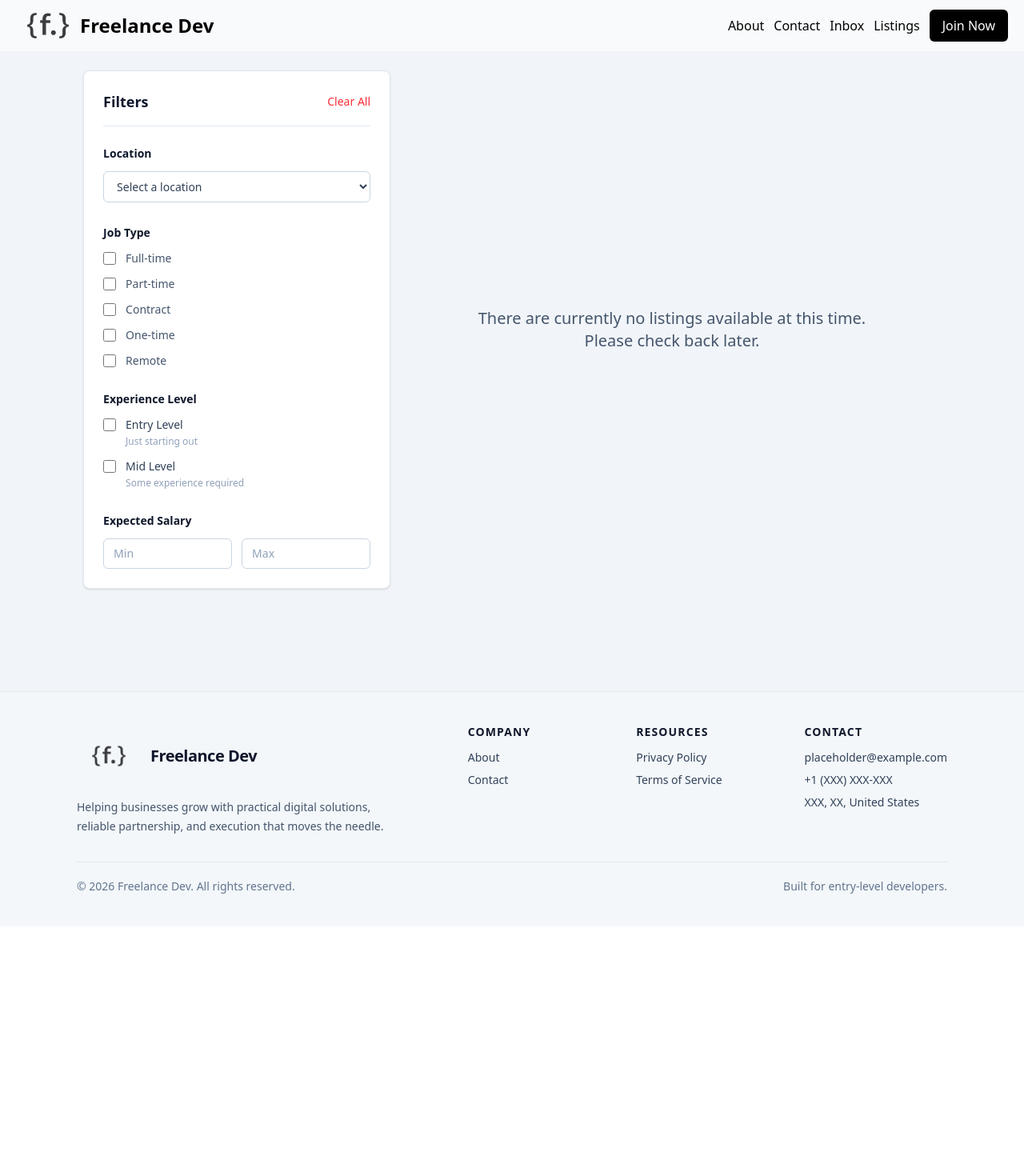
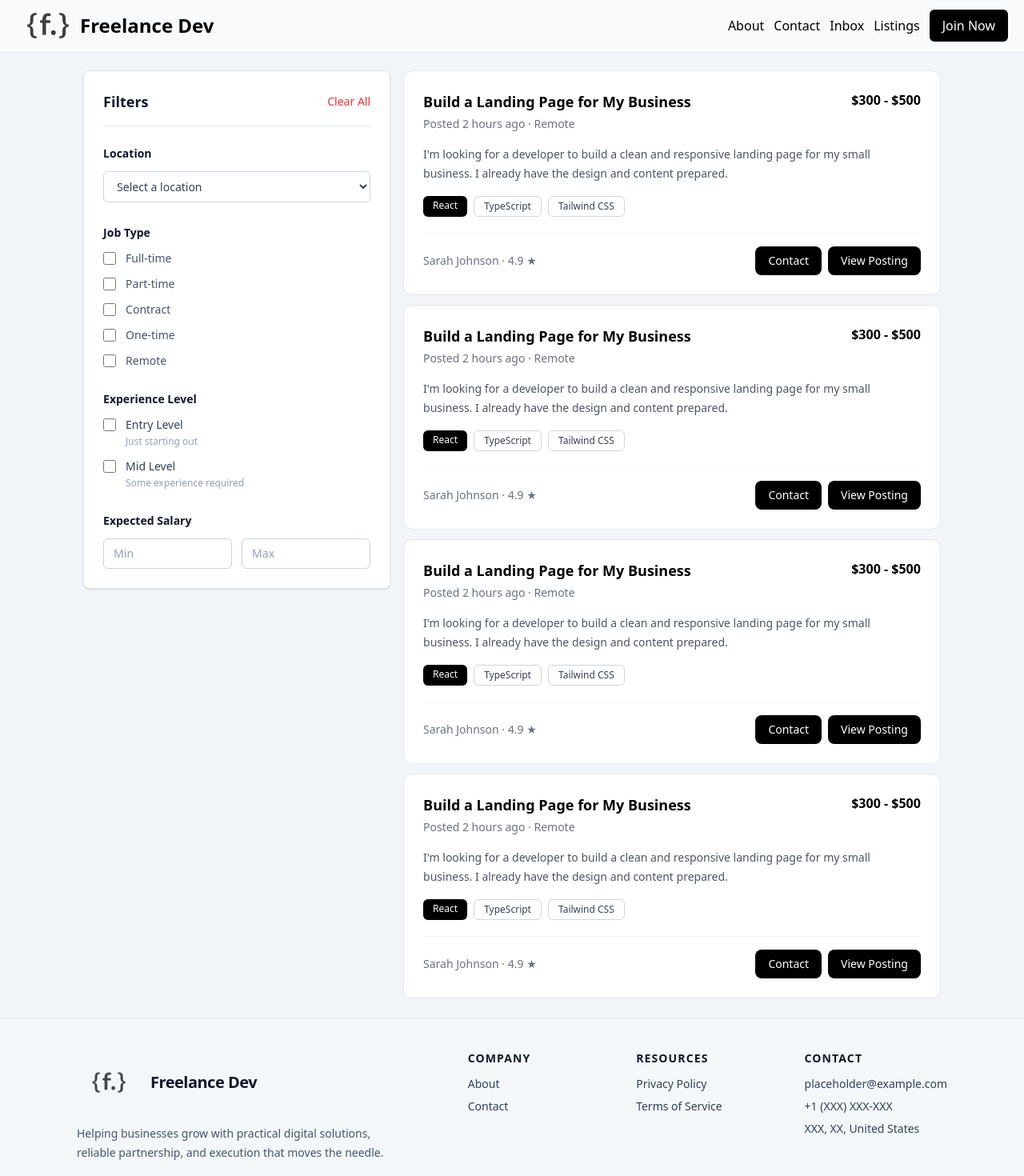
Before and after one commit to Hairum-Qureshi/freelance-dev, a React (Vite) app in the folder apps/frontend/: page /listings in a window 1280 px wide. Shown: the top 1470 px of the page at 80% size. Before the commit the page ends 1158 px from the top, so only its background shows below. Built offline with nearby package versions, Linux system fonts and the light colour scheme; no server answers.

Commit message:
styled Listings page with listing components

```diff
--- a/apps/frontend/src/pages/Listings.tsx
+++ b/apps/frontend/src/pages/Listings.tsx
@@ -122,14 +122,14 @@ export default function Listings() {
 					</div>
 				</div>
 				<div className="space-y-3 flex-1">
-					{/* <AdCard />
 					<AdCard />
 					<AdCard />
-					<AdCard /> */}
-					<h3 className="flex text-xl items-center h-full justify-center text-slate-600 text-center">
+					<AdCard />
+					<AdCard />
+					{/* <h3 className="flex text-xl items-center h-full justify-center text-slate-600 text-center">
 						There are currently no listings available at this time. <br />
 						Please check back later.
-					</h3>
+					</h3> */}
 				</div>
 			</div>
 		</div>
```
